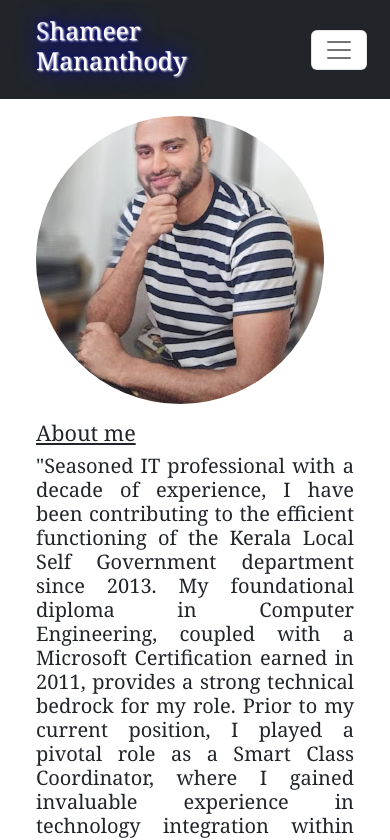
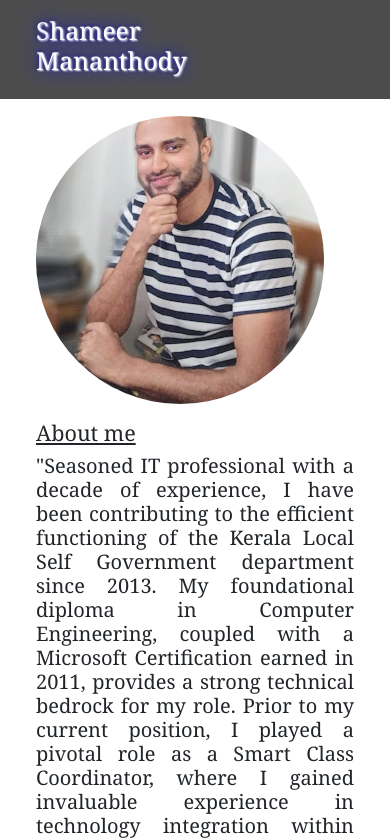
Before and after one commit to shmrmhmdm/profile, a plain HTML site: page index.html in a window 390 px wide. Shown: the top 840 px of the page. Drawn offline with nearby package versions, Linux system fonts and the light colour scheme.

Commit message:
header transperancy added

```diff
--- a/index.html
+++ b/index.html
@@ -11,19 +11,19 @@
     <link rel="stylesheet" href="https://cdn.jsdelivr.net/npm/bootstrap-icons@1.11.3/font/bootstrap-icons.min.css">
 </head>
 <body>
-<header class="bg-dark" style="position: fixed;width: 100%; z-index: 1;" >
+<header class="head-main" style="position: fixed;width: 100%; z-index: 1;" >
     <div class="row text-white">
         <div class="col-md-6 col-9 p-3 ps-5">
-            <h2 id="myname"><span class="S-word">S</span>hameer Mananthody</h2>
+            <h2 id="myname" class="col-sm-12 col-12"><span class="S-word">S</span>hameer Mananthody</h2>
         </div>
         <!-- Navbar Started Here -->
         <div class="col-md-6 col-3 my-auto">
-            <nav class="navbar navbar-expand-lg navbar-light">
+            <nav class="navbar navbar-expand-sm navbar-light">
                 <!-- <div class="container-fluid"> -->
 
-                  <button class="navbar-toggler" type="button" data-toggle="collapse" data-target="#navbarSupportedContent" aria-controls="navbarSupportedContent" aria-expanded="false" aria-label="Toggle navigation">
+                  <!-- <button class="navbar-toggler" type="button" data-toggle="collapse" data-target="#navbarSupportedContent" aria-controls="navbarSupportedContent" aria-expanded="false" aria-label="Toggle navigation">
                     <span class="navbar-toggler-icon"></span>
-                  </button>
+                  </button> -->
 
                   <div class="collapse navbar-collapse" id="navbarSupportedContent">
                     <ul class="navbar-nav ml-auto"> <!-- me-auto mb-2 mb-lg-0 ms-auto -->
--- a/personalstyle.css
+++ b/personalstyle.css
@@ -28,3 +28,6 @@ img{
 .navbar-toggler{
     background-color: white;
 }
+.head-main{
+    background-color: rgba(0, 0, 0, 0.7); /* Heade background - transperancy */
+}
```
